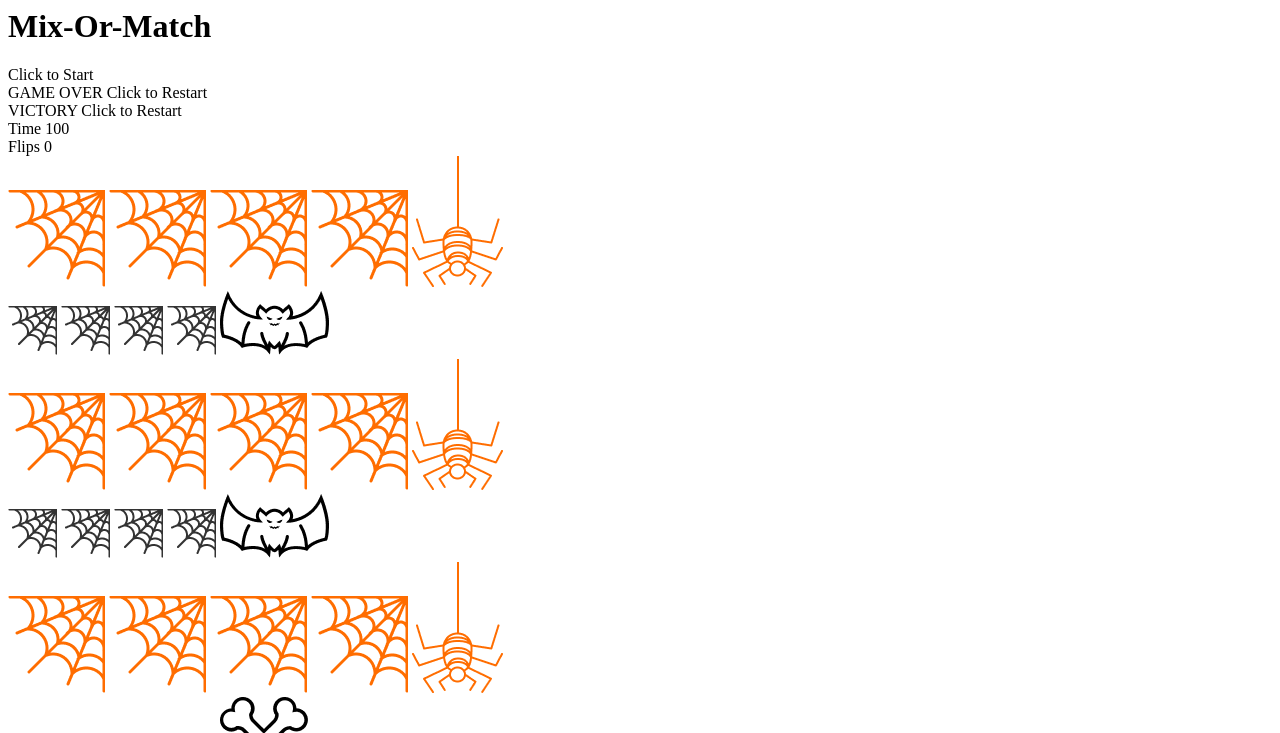
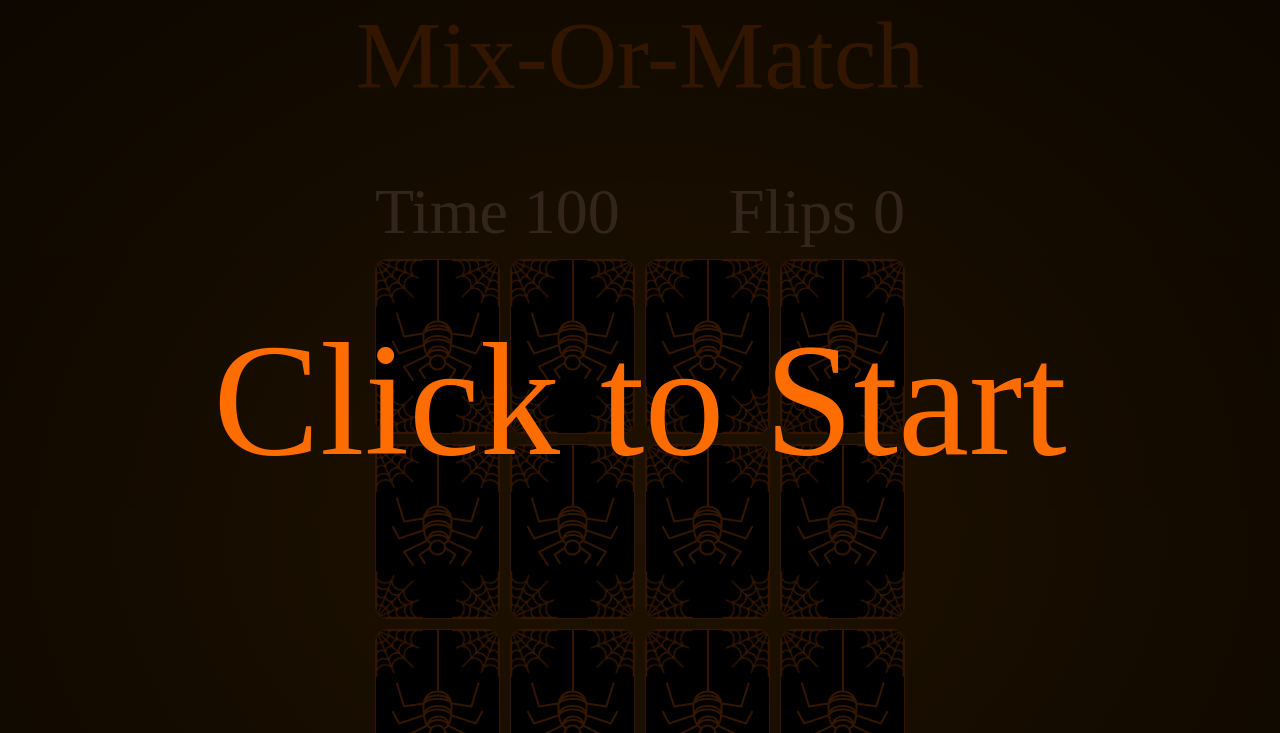
Before and after one commit to BhavyaPatamsetti/memory_game, a plain HTML site: page index.html in a window 1280 px wide. Shown: the top 733 px of the page. Drawn offline with Linux system fonts and the light colour scheme; files whose address does not match are found by name; a web font is replaced by a local one.

Commit message:
Update index.html

```diff
--- a/index.html
+++ b/index.html
@@ -3,8 +3,8 @@
   <meta charset="UTF-8">
   <meta name="viewport" content="width=device-width, initial-scale=1.0">
   <meta http-equiv="X-UA-Compatible" content="ie=edge">
-  <link href="styles.css" rel="stylesheet">
-  <script src="script.js" async></script>
+  <link href="style.css" rel="stylesheet">
+  <script src="script.js"></script>
   <title>Mix-Or-Match</title>
 </head>
 <body>
```
